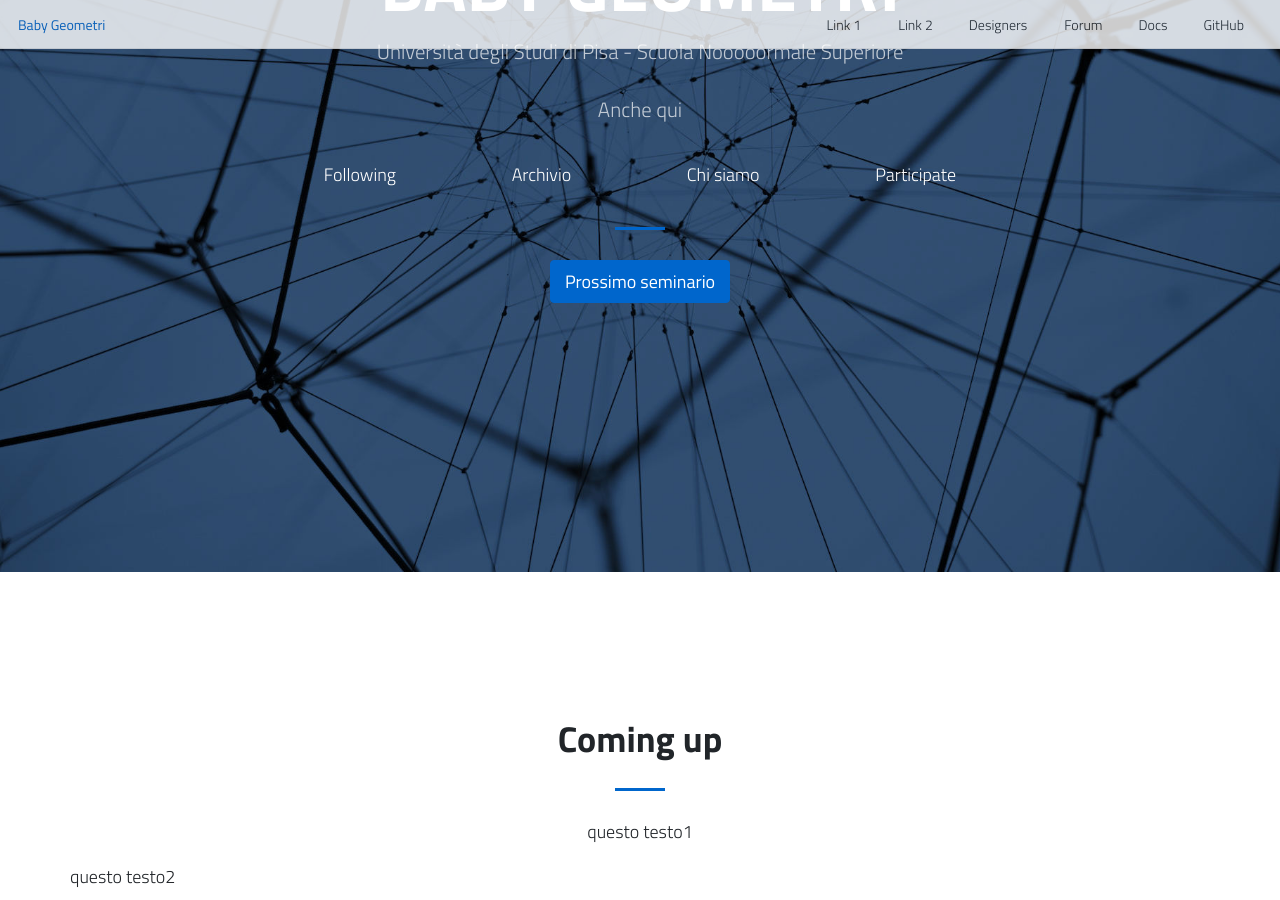
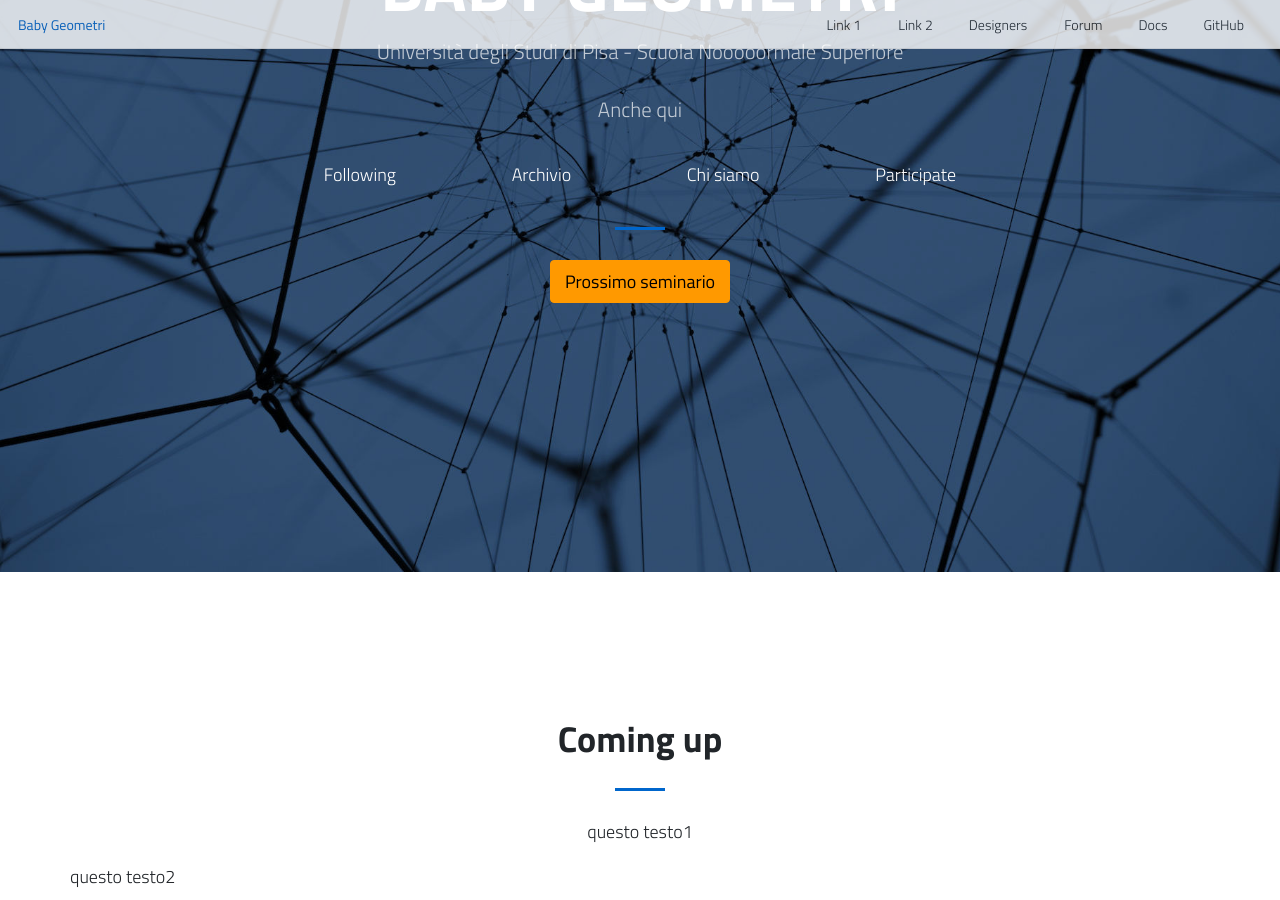
Before and after one commit to baby-geometri/baby-geometri.github.io, a Jekyll site: the page built from index.md, in a window 1280 px wide and 900 px high, scrolled down 328 px. Built offline with Jekyll 4.4.1, drawn with Linux system fonts in a browser that asks for light colours; nearby versions of some CDN libraries.

Commit message:
Update default.html

```diff
--- a/_layouts/default.html
+++ b/_layouts/default.html
@@ -47,7 +47,7 @@
           {% endfor %}
         </ul>
         <hr>
-        <a class="btn btn-primary btn-xl js-scroll-trigger" href="#whitepaper">Prossimo seminario</a>
+        <a class="btn btn-warning btn-xl js-scroll-trigger" href="#whitepaper">Prossimo seminario</a>
       </div>
     </div>
   </div>
@@ -68,7 +68,7 @@
     </div>
     <div class="row">
       <div class="col-lg-8 mx-auto text-center">
-        <a class="btn btn-primary btn-xl mt-5 js-scroll-trigger" href="./whitepaper"> Abstract </a>
+        <a class="btn btn-warning btn-xl mt-5 js-scroll-trigger" href="./whitepaper"> Abstract </a>
       </div>
     </div>
   </div>
@@ -105,7 +105,7 @@
     </div>
 
       <div class="col-lg-8 mx-auto text-center">
-        <a class="btn btn-primary btn-xl mt-5 js-scroll-trigger" href="./whitepaper"> Febbraio </a>
+        <a class="btn btn-warning btn-xl mt-5 js-scroll-trigger" href="./whitepaper"> Febbraio </a>
       </div>
    </div>
 </section>
```
